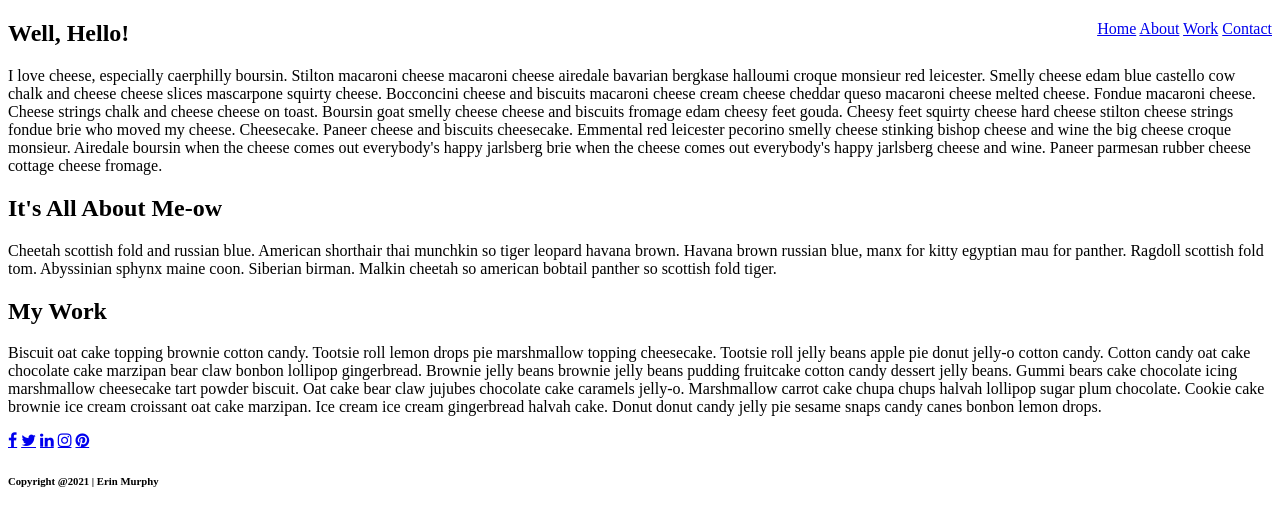
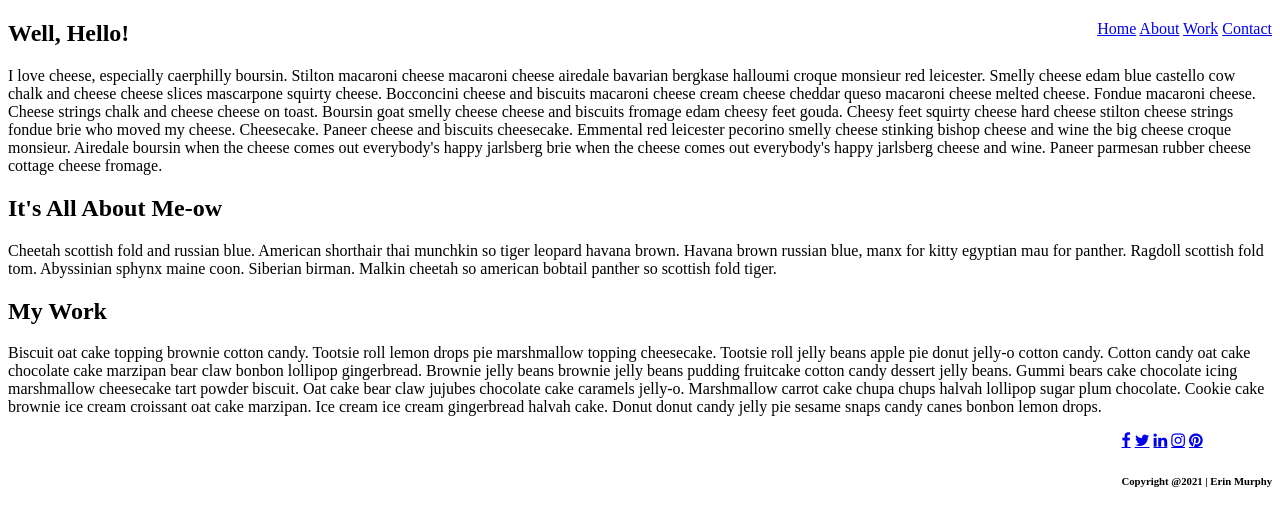
Before and after one commit to emurphy512/Portfolio-HTML, a plain HTML site: page index.html in a window 1280 px wide. Drawn offline with Linux system fonts and the light colour scheme.

Commit message:
float links right in footer

```diff
--- a/index.html
+++ b/index.html
@@ -61,7 +61,7 @@
             </p>
     </section>
 </div>
-    <footer>
+    <footer class="footer" style="float:right;">
         <a href="#" class="fa fa-facebook"></a>
         <a href="#" class="fa fa-twitter"></a>
         <a href="#" class="fa fa-linkedin"></a>
```
